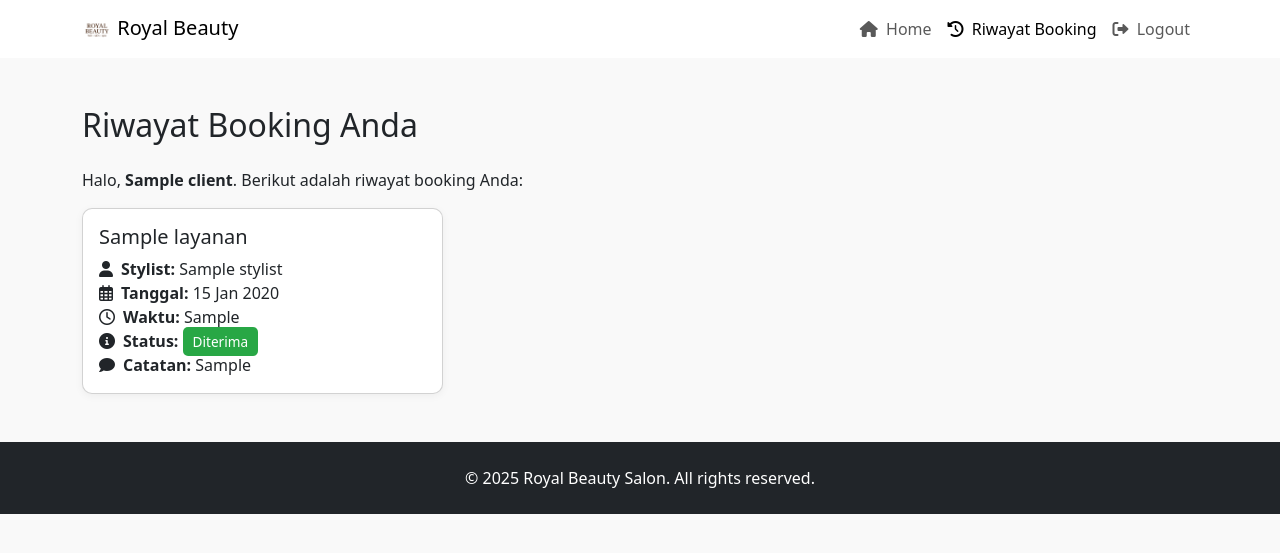
After one commit to AmelyaSofia/project-web, a PHP site: page /view/riwayatBooking.php in a window 1280 px wide. The commit adds this page. Shown: the top 553 px of the page. Run offline with PHP 8.4, Linux system fonts and the light colour scheme; the visitor is signed in with stand-in values (Sample User, id 1); tables that the repository leaves empty or names only in its code hold one stand-in row (values such as "Sample post").

Commit message:
yoksi memasak apa nich

```diff
--- a/model/bookingModel.php
+++ b/model/bookingModel.php
@@ -1,5 +1,5 @@
 <?php
-include './config/dbconnect.php';
+include __DIR__.'/../config/dbconnect.php';
 
 class ModelBooking {
     public function getBookings() {
@@ -87,4 +87,28 @@ class ModelBooking {
         }
         return $bookings;
     }
+
+    public function getBookingByClient($id_client) {
+    global $conn;
+    $sql = "SELECT b.*, c.nama_client, s.nama_stylist, l.nama_layanan
+            FROM booking b
+            JOIN client c ON b.id_client = c.id_client
+            JOIN stylist s ON b.id_stylist = s.id_stylist
+            JOIN layanan l ON b.id_layanan = l.id_layanan
+            WHERE b.id_client = ?
+            ORDER BY b.tanggal DESC, b.waktu DESC";
+    $stmt = $conn->prepare($sql);
+    $stmt->bind_param("i", $id_client);
+    $stmt->execute();
+    $result = $stmt->get_result();
+
+    $bookings = [];
+    if ($result && $result->num_rows > 0) {
+        while ($row = mysqli_fetch_assoc($result)) {
+            $bookings[] = $row;
+        }
+    }
+    return $bookings;
 }
+
+}
--- a/model/layananModel.php
+++ b/model/layananModel.php
@@ -1,5 +1,5 @@
 <?php
-include './config/dbconnect.php';
+include __DIR__.'/../config/dbconnect.php';
 
 class ModelLayanan {
     public function getLayanans() {
--- a/model/stylistModel.php
+++ b/model/stylistModel.php
@@ -1,5 +1,5 @@
 <?php
-include './config/dbconnect.php';
+include __DIR__.'/../config/dbconnect.php';
 
 class ModelStylist {
     public function getStylists() {
--- /dev/null
+++ b/view/riwayatBooking.php
@@ -0,0 +1,134 @@
+<?php
+session_start();
+
+if (!isset($_SESSION['id_client'])) {
+    header("Location: index.php");
+    exit();
+}
+
+require_once __DIR__ . '/../model/bookingModel.php';
+require_once __DIR__ . '/../model/clientModel.php';
+require_once __DIR__ . '/../model/stylistModel.php';
+require_once __DIR__ . '/../model/layananModel.php';
+
+$bookingModel = new ModelBooking();
+$clientModel = new ModelClient();
+$stylistModel = new ModelStylist();
+$layananModel = new ModelLayanan();
+
+$id_client = $_SESSION['id_client'];
+
+$riwayatBookings = $bookingModel->getBookingByClient($id_client);
+
+$clientData = $clientModel->getClientById($id_client);
+?>
+
+<!DOCTYPE html>
+<html lang="en">
+<head>
+    <meta charset="UTF-8">
+    <title>Riwayat Booking - Royal Beauty</title>
+    <link href="https://cdn.jsdelivr.net/npm/bootstrap@5.3.0/dist/css/bootstrap.min.css"  rel="stylesheet">
+    <link rel="stylesheet" href="https://cdnjs.cloudflare.com/ajax/libs/font-awesome/6.0.0/css/all.min.css">
+    <style>
+        body {
+            background-color: #f9f9f9;
+        }
+        .history-card {
+            border-radius: 10px;
+            box-shadow: 0 2px 8px rgba(0,0,0,0.05);
+        }
+        .status-badge {
+            font-size: 0.85rem;
+            padding: 5px 10px;
+            border-radius: 5px;
+        }
+        .status-menunggu {
+            background-color: #ffc107;
+            color: #000;
+        }
+        .status-diterima {
+            background-color: #28a745;
+            color: #fff;
+        }
+        .status-ditolak {
+            background-color: #dc3545;
+            color: #fff;
+        }
+        .btn-custom {
+            font-size: 0.85rem;
+        }
+    </style>
+</head>
+<body>
+
+<!-- Navbar -->
+<nav class="navbar navbar-expand-lg navbar-light bg-white sticky-top">
+    <div class="container">
+        <a class="navbar-brand" href="#"><img src="../image/logo.png" alt="Logo" width="30"> Royal Beauty</a>
+        <button class="navbar-toggler" type="button" data-bs-toggle="collapse" data-bs-target="#navbarNav">
+            <span class="navbar-toggler-icon"></span>
+        </button>
+        <div class="collapse navbar-collapse" id="navbarNav">
+            <ul class="navbar-nav ms-auto">
+                <li class="nav-item">
+                    <a class="nav-link" href="clientDashboard.php"><i class="fas fa-home me-1"></i> Home</a>
+                </li>
+                <li class="nav-item">
+                    <a class="nav-link active" href="#"><i class="fas fa-history me-1"></i> Riwayat Booking</a>
+                </li>
+                <li class="nav-item">
+                    <a class="nav-link" href="logout.php"><i class="fas fa-sign-out-alt me-1"></i> Logout</a>
+                </li>
+            </ul>
+        </div>
+    </div>
+</nav>
+
+<!-- Main Content -->
+<div class="container py-5">
+    <h2 class="mb-4">Riwayat Booking Anda</h2>
+
+    <?php if (!empty($clientData)): ?>
+        <p>Halo, <strong><?= htmlspecialchars($clientData['nama_client']) ?></strong>. Berikut adalah riwayat booking Anda:</p>
+    <?php endif; ?>
+
+    <?php if (!empty($riwayatBookings)): ?>
+        <div class="row g-3">
+            <?php foreach ($riwayatBookings as $booking): ?>
+                <div class="col-md-6 col-lg-4">
+                    <div class="card history-card">
+                        <div class="card-body">
+                            <h5 class="card-title"><?= htmlspecialchars($booking['nama_layanan']) ?></h5>
+                            <p class="card-text">
+                                <i class="fas fa-user me-2"></i><strong>Stylist:</strong> <?= htmlspecialchars($booking['nama_stylist']) ?><br>
+                                <i class="far fa-calendar-alt me-2"></i><strong>Tanggal:</strong> <?= date('d M Y', strtotime($booking['tanggal'])) ?><br>
+                                <i class="far fa-clock me-2"></i><strong>Waktu:</strong> <?= htmlspecialchars($booking['waktu']) ?><br>
+                                <i class="fas fa-info-circle me-2"></i><strong>Status:</strong>
+                                <span class="status-badge
+                                    <?= $booking['status'] == 'menunggu' ? 'status-menunggu' :
+                                       ($booking['status'] == 'diterima' ? 'status-diterima' : 'status-ditolak') ?>">
+                                    <?= ucfirst(htmlspecialchars($booking['status'])) ?>
+                                </span><br>
+                                <i class="fas fa-comment me-2"></i><strong>Catatan:</strong> <?= htmlspecialchars($booking['catatan'] ?: '-') ?>
+                            </p>
+                        </div>
+                    </div>
+                </div>
+            <?php endforeach; ?>
+        </div>
+    <?php else: ?>
+        <div class="alert alert-info mt-3">Belum ada riwayat booking.</div>
+    <?php endif; ?>
+</div>
+
+<!-- Footer -->
+<footer class="bg-dark text-white py-4">
+    <div class="container text-center">
+        <p class="mb-0">&copy; 2025 Royal Beauty Salon. All rights reserved.</p>
+    </div>
+</footer>
+
+<script src="https://cdn.jsdelivr.net/npm/bootstrap@5.3.0/dist/js/bootstrap.bundle.min.js"></script>
+</body>
+</html>
```
Also changed, not shown: controller/bookingController.php (+27 -10 lines), controller/clientController.php (+8 -15 lines), view/booking.php (+62 -36 lines), view/clientDashboard.php (+4 -22 lines), view/clientList.php (+42 -55 lines), view/login.php (+8 -1 lines).
